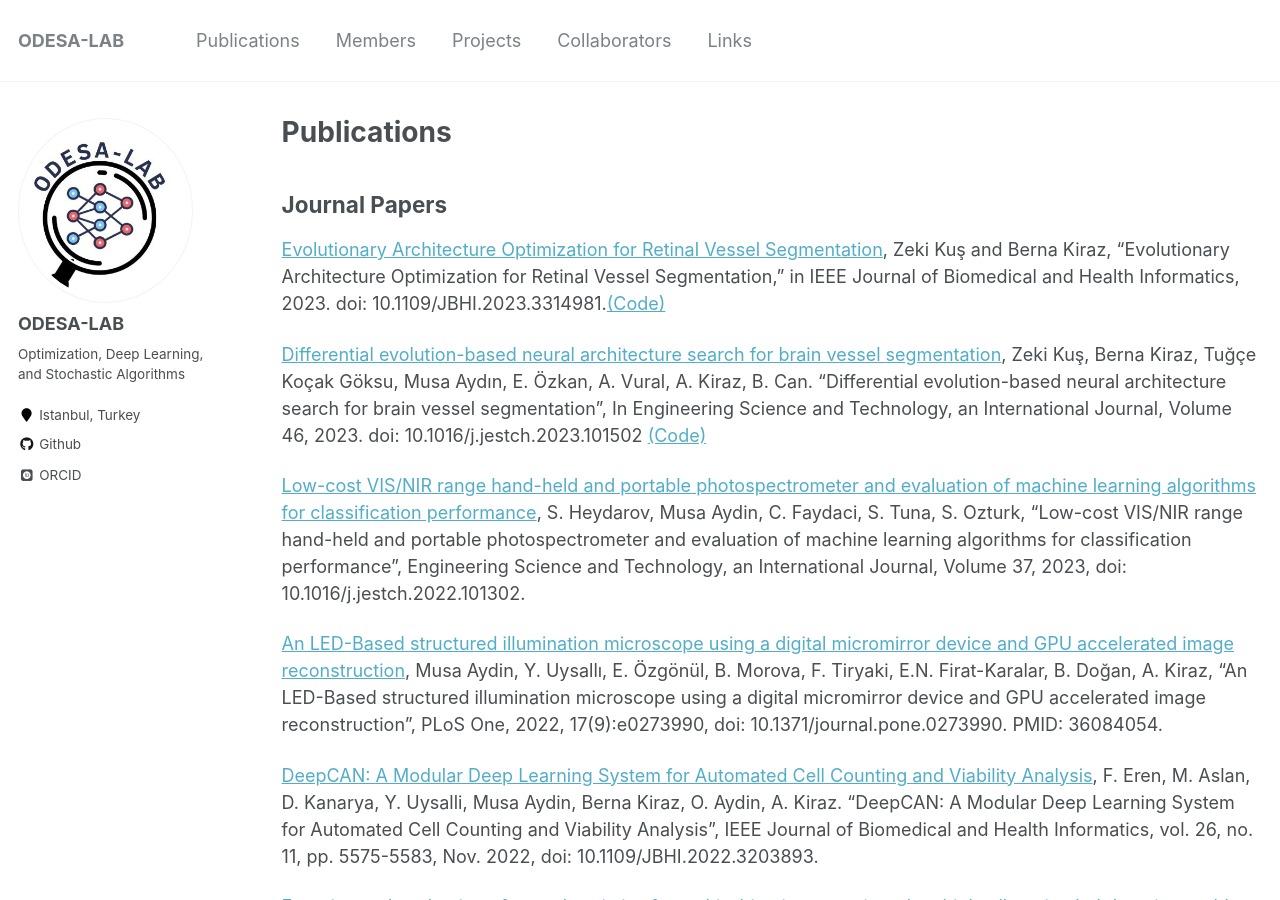
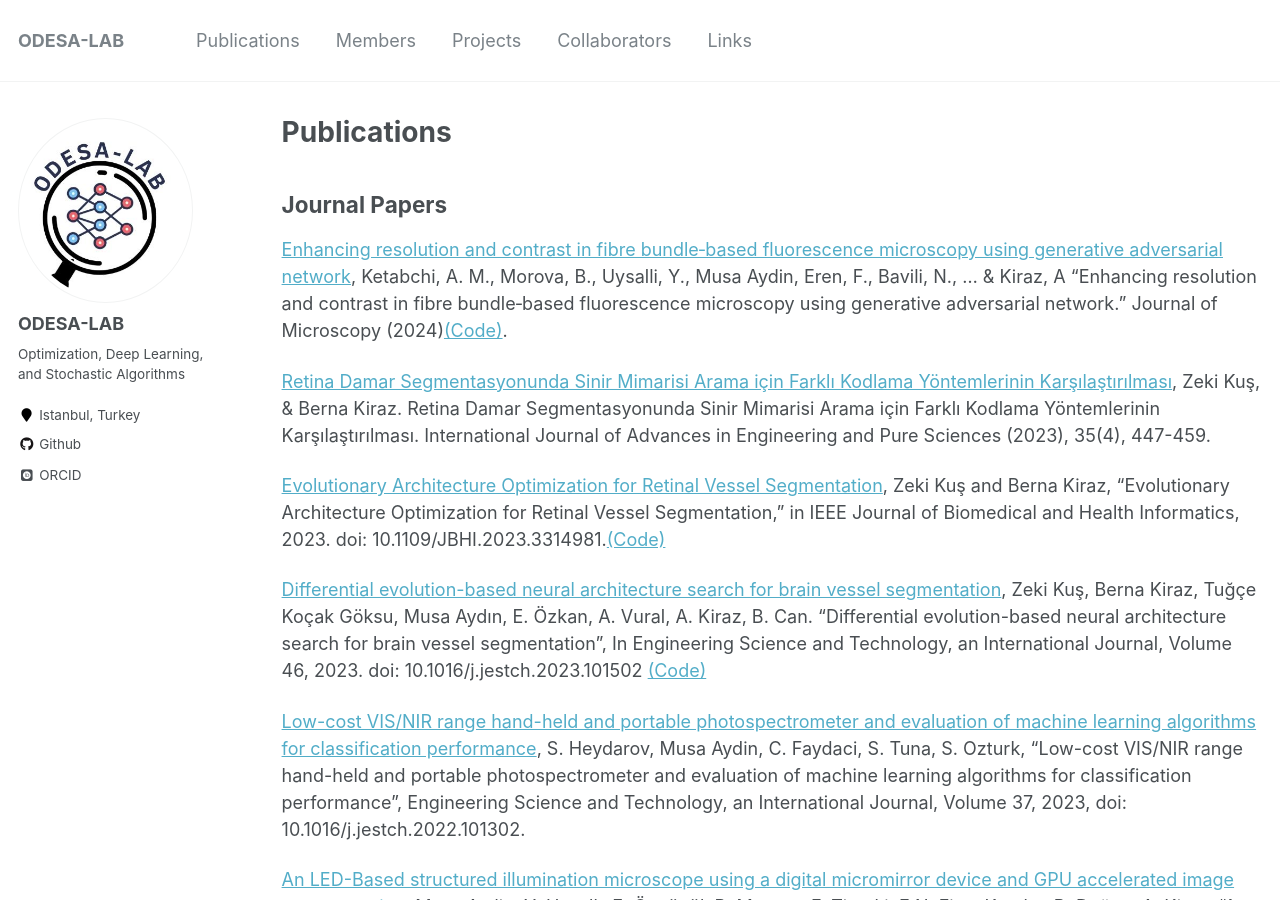
Before and after one commit to ODESALAB/odesalab.github.io, a Jekyll site: the page built from _pages/publications.md, in a window 1280 px wide and 900 px high. Built offline with Jekyll 4.4.1, drawn with Linux system fonts in a browser that asks for light colours; some web fonts are replaced.

Commit message:
Update publications.md

```diff
--- a/_pages/publications.md
+++ b/_pages/publications.md
@@ -12,6 +12,10 @@ author_profile: true
 {% include base_path %}
 
 ## Journal Papers
+[Enhancing resolution and contrast in fibre bundle‐based fluorescence microscopy using generative adversarial network](https://onlinelibrary.wiley.com/doi/10.1111/jmi.13296){:target="_blank"}, Ketabchi, A. M., Morova, B., Uysalli, Y., Musa Aydin, Eren, F., Bavili, N., ... & Kiraz, A "Enhancing resolution and contrast in fibre bundle‐based fluorescence microscopy using generative adversarial network." Journal of Microscopy (2024)[(Code)](https://zenodo.org/records/8363087){:target="_blank"}.
+
+[Retina Damar Segmentasyonunda Sinir Mimarisi Arama için Farklı Kodlama Yöntemlerinin Karşılaştırılması](https://dergipark.org.tr/en/pub/jeps/issue/82023/1335157){:target="_blank"}, Zeki Kuş, & Berna Kiraz. Retina Damar Segmentasyonunda Sinir Mimarisi Arama için Farklı Kodlama Yöntemlerinin Karşılaştırılması. International Journal of Advances in Engineering and Pure Sciences (2023), 35(4), 447-459.
+
 [Evolutionary Architecture Optimization for Retinal Vessel Segmentation](https://ieeexplore.ieee.org/document/10250938){:target="_blank"}, Zeki Kuş and Berna Kiraz, "Evolutionary Architecture Optimization for Retinal Vessel Segmentation," in IEEE Journal of Biomedical and Health Informatics, 2023. doi: 10.1109/JBHI.2023.3314981.[(Code)](https://github.com/ODESALAB/Evolutionary-Architecture-Optimization-for-Retinal-Vessel-Segmentation){:target="_blank"}
 
 [Differential evolution-based neural architecture search for brain vessel segmentation](https://doi.org/10.1016/j.jestch.2023.101502){:target="_blank"}, Zeki Kuş, Berna Kiraz, Tuğçe Koçak Göksu, Musa Aydın, E. Özkan, A. Vural, A. Kiraz, B. Can. "Differential evolution-based neural architecture search for brain vessel segmentation", In Engineering Science and Technology, an International Journal, Volume 46, 2023. doi: 10.1016/j.jestch.2023.101502 [(Code)](https://github.com/ODESALAB/Differential-Evolution-based-Neural-Architecture-Search-for-BrainVessel-Segmentation){:target="_blank"}
```
